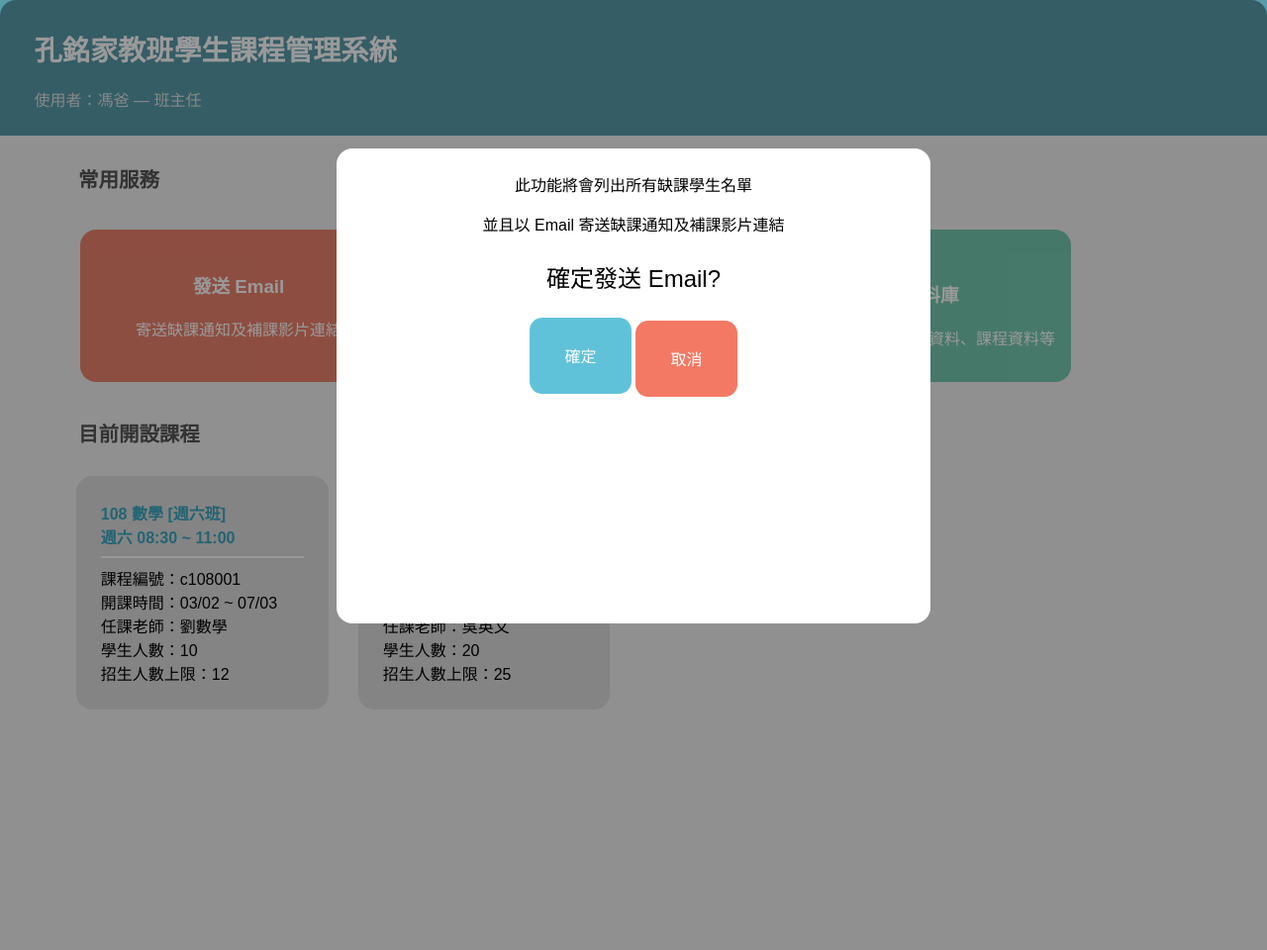
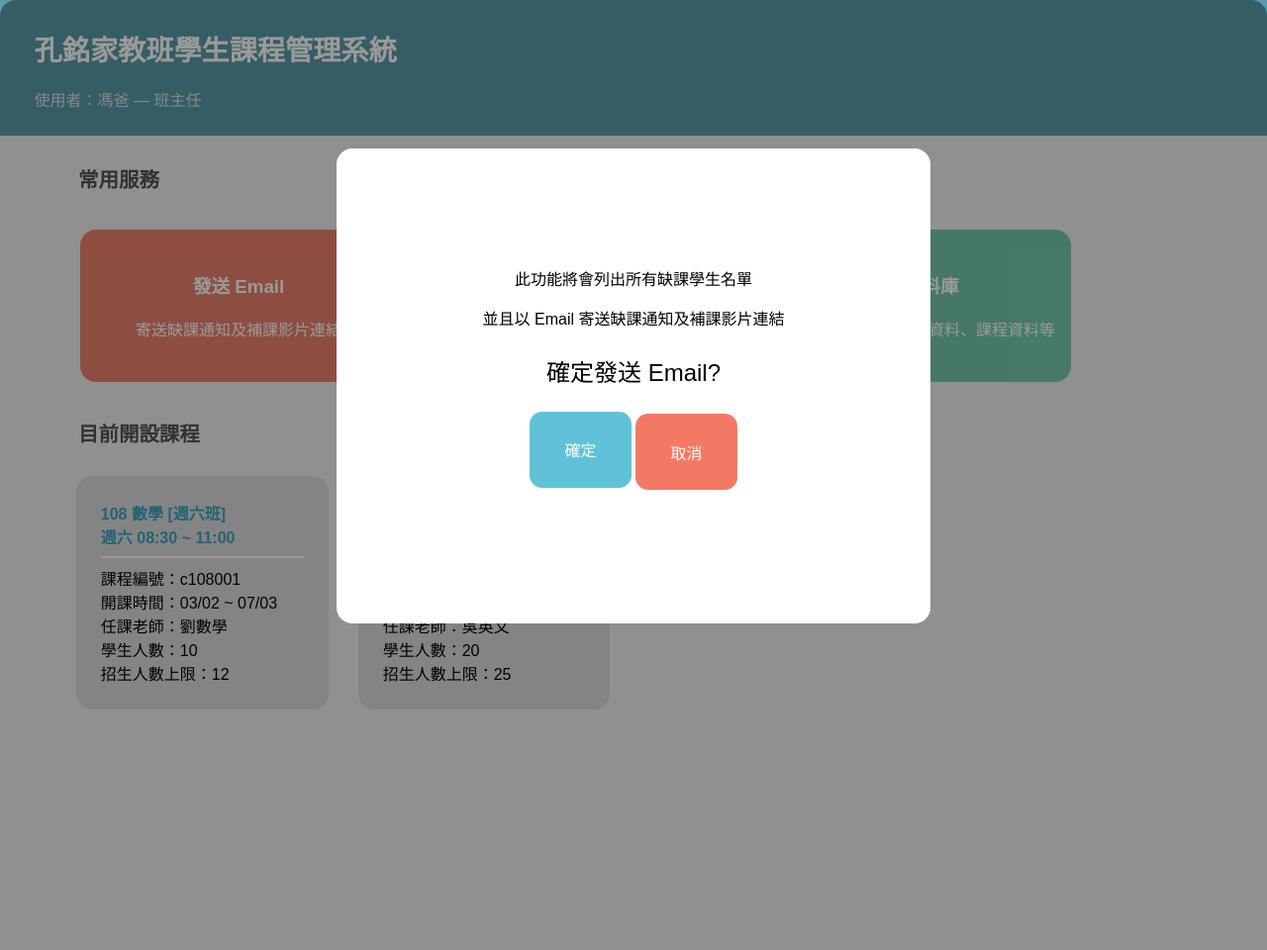
Before and after one commit to lewiechiu/2020SAD, a Django app: page /home/ in a window 1280 px wide, after a click that opens the changed part. Shown: the whole page at 99% size. Run offline with Django 3.2, Linux system fonts and the light colour scheme.

Commit message:
Fixed CSS

```diff
--- a/SAD_final/templates/home.html
+++ b/SAD_final/templates/home.html
@@ -34,15 +34,17 @@
 				<!-- </div> -->
 				<!-- <div class='container' style="background-color:	rgb(118, 201, 176);"> -->
 					<a href="../admin" class="button database">
-						<h3>更新資料庫</h3>
-						新增、刪除、編輯學生資料、課程資料等
+						<div style="margin: 40px auto;">
+							<h3>更新資料庫</h3>
+							<p>新增、刪除、編輯學生資料、課程資料等</p>
+						</div>
 					</a>
 				<!-- </div> -->
 			</div>
 
 			<div id="email" class="modal">
-				<div class="modal-content" style="max-height:85%; margin-top: 50px; margin-bottom:50px;">
-					<div class="container">
+				<div class="modal-content" style="max-height:85%; margin-top: 50px; margin-bottom:50px; display: flex; justify-content: center; align-items: center;">
+					<div class="container" >
 						<p>此功能將會列出所有缺課學生名單</p>
 						<p>並且以 Email 寄送缺課通知及補課影片連結</p>
 						<p style="font-size: 24px;" id="emailTxt">確定發送 Email?</p>
@@ -53,7 +55,7 @@
 			</div>
 
 			<div id="scholar" class="modal">
-				<div class="modal-content" style="max-height:85%; margin-top: 50px; margin-bottom:50px;">
+				<div class="modal-content" style="max-height:85%; margin-top: 50px; margin-bottom:50px; display: flex; justify-content: center; align-items: center;">
 					<div class="container">
 						<p>此功能將會列出所有目前符合資格且尚未領取獎學金的學生</p>
 						<p>並在資料庫中將這些學生標註為已領取獎學金</p>
@@ -250,7 +252,6 @@
 		    border-radius: 1em;
 		    display: inline-block;
 			vertical-align: middle;
-			height: 20vh;
 		}
 		a {
 			text-align: center;
```
